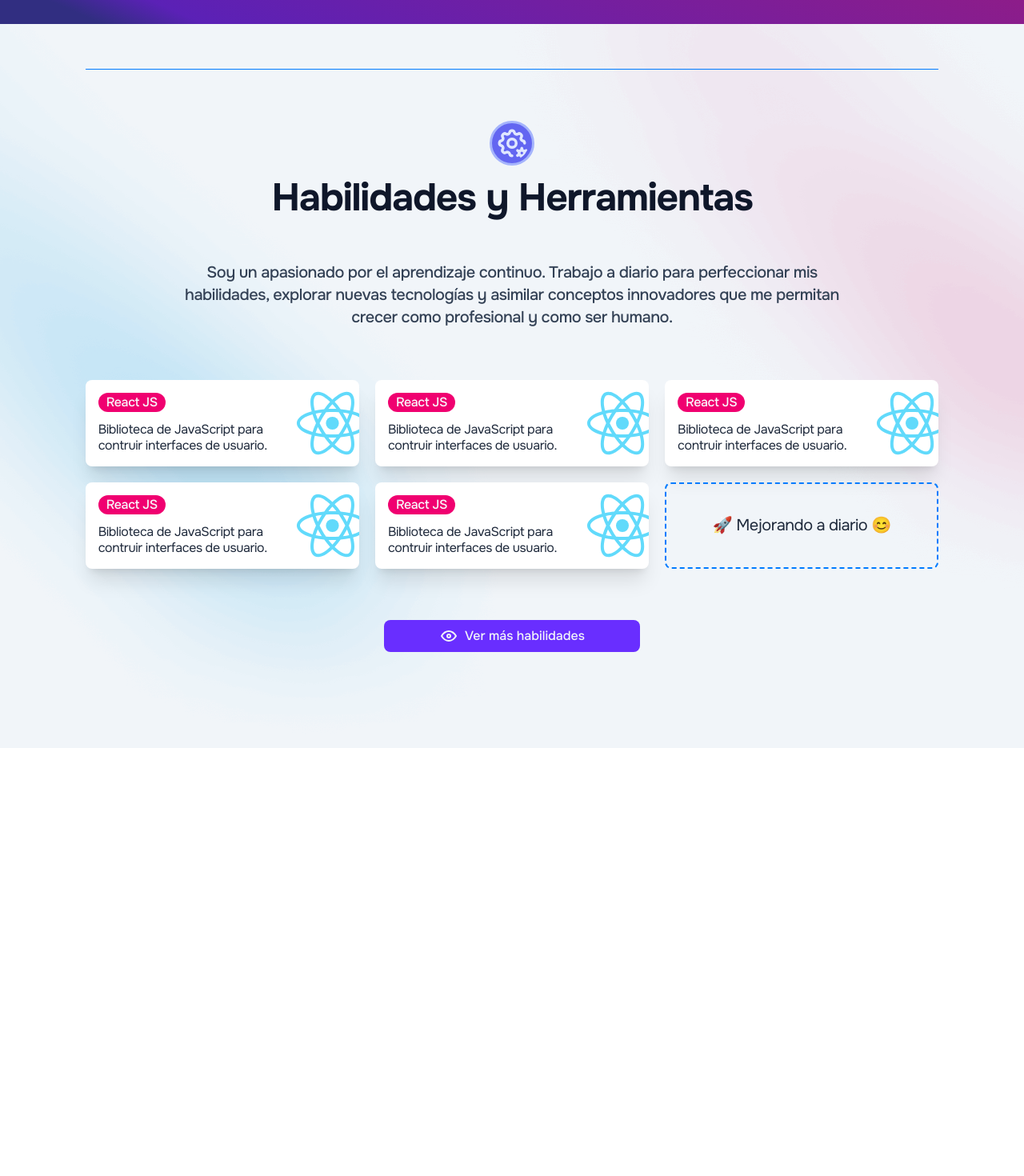
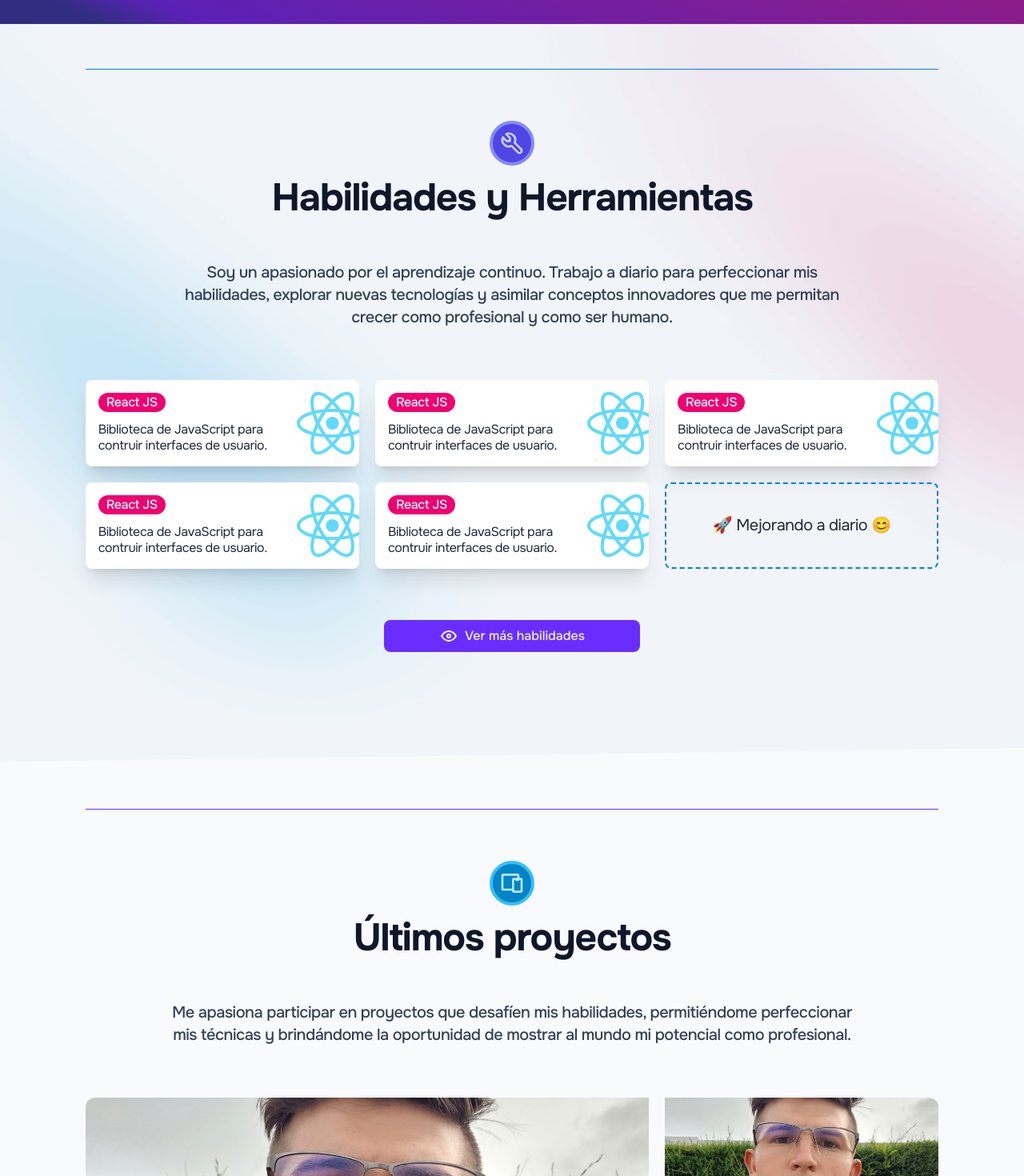
Before and after one commit to SebasDeveloper1/sebasdeveloperweb, a Next.js app: page / in a window 1280 px wide. Shown: the part 1330-2800 px from the top of the page at 80% size. Before the commit the page ends 2265 px from the top, so only its background shows below. Built offline with nearby package versions, Linux system fonts and the light colour scheme.

Commit message:
:construction: Add Projects section

```diff
--- a/app/page.tsx
+++ b/app/page.tsx
@@ -1,12 +1,14 @@
 import { Hero } from '@/app/ui/components/Home/Hero';
 import { AboutMe } from '@/app/ui/components/Home/AboutMe';
-import { Tools } from './ui/components/Home/Tools';
+import { Tools } from '@/app/ui/components/Home/Tools';
+import { Projects } from '@/app/ui/components/Home/Projects';
 export default function Home(): JSX.Element {
   return (
     <main>
       <Hero />
       <AboutMe />
       <Tools />
+      <Projects />
     </main>
   );
 }
--- a/app/ui/components/Home/AboutMe/AboutMe.tsx
+++ b/app/ui/components/Home/AboutMe/AboutMe.tsx
@@ -23,9 +23,10 @@ export function AboutMe(): JSX.Element {
         </figure>
         <section className="order-2 md:order-1 w-full">
           <div className="flex flex-col justify-center items-start gap-4 w-full mb-8">
+            <div className="flex justify-center items-center w-14 aspect-square p-1 rounded-full border-4 border-pink-400 bg-pink-600 text-pink-200">
               <svg
                 xmlns="http://www.w3.org/2000/svg"
-              className="icon icon-tabler icon-tabler-user-code w-14 aspect-square p-1 rounded-full border-[3px] border-pink-300 bg-pink-500 text-pink-50"
+                className="icon icon-tabler icon-tabler-user-code w-4/5"
                 viewBox="0 0 24 24"
                 strokeWidth={2}
                 stroke="currentColor"
@@ -39,6 +40,7 @@ export function AboutMe(): JSX.Element {
                 <path d="M20 21l2 -2l-2 -2" />
                 <path d="M17 17l-2 2l2 2" />
               </svg>
+            </div>
             <h2 className="w-full max-w-prose heading-2 text-white font-bold">
               Sobre mí
             </h2>
--- /dev/null
+++ b/app/ui/components/Home/Projects/ProjectCard/index.ts
@@ -0,0 +1 @@
+export { ProjectCard } from './ProjectCard';
--- /dev/null
+++ b/app/ui/components/Home/Projects/ProjectList/ProjectList.tsx
@@ -0,0 +1,56 @@
+import { ProjectCard } from '../ProjectCard';
+
+const getConditionalClasses = (index: number) => {
+  switch (index) {
+    case 0:
+      return 'md:col-span-2 md:row-span-2 w-full aspect-video';
+    case 1:
+      return 'md:col-start-3';
+    case 2:
+      return 'md:col-start-3 md:row-start-2';
+    case 3:
+      return 'md:row-start-3';
+    case 4:
+      return 'md:col-start-1 md:row-start-4';
+    case 5:
+      return 'md:col-span-2 md:row-span-2 md:col-start-2 md:row-start-3';
+    default:
+      return '';
+  }
+};
+export function ProjectList() {
+  return (
+    <section className="flex flex-col justify-center items-center gap-16 w-full">
+      <ul className="overflow-hidden w-full rounded-xl grid grid-cols-1 md:grid-cols-3 grid-rows-6 md:grid-rows-4 gap-5">
+        {Array.from({ length: 6 }).map((_, index) => (
+          <li key={index} className={getConditionalClasses(index)}>
+            <ProjectCard />
+          </li>
+        ))}
+      </ul>
+      <button
+        type="button"
+        className="w-full md:max-w-xs button-secondary padding-button"
+        // onClick={}
+      >
+        <svg
+          xmlns="http://www.w3.org/2000/svg"
+          width={24}
+          height={24}
+          viewBox="0 0 24 24"
+          fill="none"
+          stroke="currentColor"
+          strokeWidth={2}
+          strokeLinecap="round"
+          strokeLinejoin="round"
+          className="icon icon-tabler icons-tabler-outline icon-tabler-eye"
+        >
+          <path stroke="none" d="M0 0h24v24H0z" fill="none" />
+          <path d="M10 12a2 2 0 1 0 4 0a2 2 0 0 0 -4 0" />
+          <path d="M21 12c-2.4 4 -5.4 6 -9 6c-3.6 0 -6.6 -2 -9 -6c2.4 -4 5.4 -6 9 -6c3.6 0 6.6 2 9 6" />
+        </svg>
+        Ver más proyectos
+      </button>
+    </section>
+  );
+}
--- /dev/null
+++ b/app/ui/components/Home/Projects/ProjectList/index.ts
@@ -0,0 +1 @@
+export { ProjectList } from './ProjectList';
--- /dev/null
+++ b/app/ui/components/Home/Projects/Projects.tsx
@@ -0,0 +1,45 @@
+import { ProjectList } from './ProjectList';
+
+export function Projects() {
+  return (
+    <section className="bg-light-50 dark:bg-dark-900">
+      <div className="flex justify-center items-center w-full py-14">
+        <div className="w-11/12 lg:w-10/12 py-8 md:py-16 border-t border-secondary-500">
+          <article className="flex flex-col justify-center items-center gap-16">
+            <div className="flex flex-col justify-center items-center gap-6 w-full text-center">
+              <div className="flex flex-col justify-center items-center gap-4 w-full mb-8">
+                <div className="flex justify-center items-center w-14 aspect-square p-1 rounded-full border-4 border-sky-400 bg-sky-600 text-sky-200">
+                  <svg
+                    xmlns="http://www.w3.org/2000/svg"
+                    viewBox="0 0 24 24"
+                    fill="none"
+                    stroke="currentColor"
+                    strokeWidth={2}
+                    strokeLinecap="round"
+                    strokeLinejoin="round"
+                    className="icon icon-tabler icons-tabler-outline icon-tabler-devices w-4/5"
+                  >
+                    <path stroke="none" d="M0 0h24v24H0z" fill="none" />
+                    <path d="M13 9a1 1 0 0 1 1 -1h6a1 1 0 0 1 1 1v10a1 1 0 0 1 -1 1h-6a1 1 0 0 1 -1 -1v-10z" />
+                    <path d="M18 8v-3a1 1 0 0 0 -1 -1h-13a1 1 0 0 0 -1 1v12a1 1 0 0 0 1 1h9" />
+                    <path d="M16 9h2" />
+                  </svg>
+                </div>
+                <h2 className="heading-2 w-full font-bold text-dark-900 dark:text-light-50">
+                  Últimos proyectos
+                </h2>
+              </div>
+              <p className="paragraph-xl max-w-prose font-medium text-dark-700 dark:text-light-400">
+                Me apasiona participar en proyectos que desafíen mis
+                habilidades, permitiéndome perfeccionar mis técnicas y
+                brindándome la oportunidad de mostrar al mundo mi potencial como
+                profesional.
+              </p>
+            </div>
+            <ProjectList />
+          </article>
+        </div>
+      </div>
+    </section>
+  );
+}
--- /dev/null
+++ b/app/ui/components/Home/Projects/index.ts
@@ -0,0 +1 @@
+export { Projects } from './Projects';
--- a/app/ui/components/Home/Tools/ToolList/ToolList.tsx
+++ b/app/ui/components/Home/Tools/ToolList/ToolList.tsx
@@ -77,7 +77,7 @@ export function ToolList(): JSX.Element {
       </ul>
       <button
         type="button"
-        className="w-full max-w-xs button-secondary padding-button"
+        className="w-full md:max-w-xs button-secondary padding-button"
         onClick={toggleShowAll}
       >
         {showAll ? (
--- a/app/ui/components/Home/Tools/Tools.tsx
+++ b/app/ui/components/Home/Tools/Tools.tsx
@@ -8,6 +8,7 @@ export function Tools(): JSX.Element {
           <article className="flex flex-col justify-center items-center gap-16">
             <div className="flex flex-col justify-center items-center gap-6 w-full text-center">
               <div className="flex flex-col justify-center items-center gap-4 w-full mb-8">
+                <div className="flex justify-center items-center w-14 aspect-square p-1 rounded-full border-4 border-indigo-400 bg-indigo-600 text-indigo-200">
                   <svg
                     xmlns="http://www.w3.org/2000/svg"
                     viewBox="0 0 24 24"
@@ -16,19 +17,12 @@ export function Tools(): JSX.Element {
                     strokeWidth={2}
                     strokeLinecap="round"
                     strokeLinejoin="round"
-                  className="icon icon-tabler icons-tabler-outline icon-tabler-settings-cog w-14 aspect-square p-1 rounded-full border-[3px] border-indigo-300 bg-indigo-500 text-indigo-100"
+                    className="icon icon-tabler icons-tabler-outline icon-tabler-tool w-4/5"
                   >
                     <path stroke="none" d="M0 0h24v24H0z" fill="none" />
-                  <path d="M12.003 21c-.732 .001 -1.465 -.438 -1.678 -1.317a1.724 1.724 0 0 0 -2.573 -1.066c-1.543 .94 -3.31 -.826 -2.37 -2.37a1.724 1.724 0 0 0 -1.065 -2.572c-1.756 -.426 -1.756 -2.924 0 -3.35a1.724 1.724 0 0 0 1.066 -2.573c-.94 -1.543 .826 -3.31 2.37 -2.37c1 .608 2.296 .07 2.572 -1.065c.426 -1.756 2.924 -1.756 3.35 0a1.724 1.724 0 0 0 2.573 1.066c1.543 -.94 3.31 .826 2.37 2.37a1.724 1.724 0 0 0 1.065 2.572c.886 .215 1.325 .957 1.318 1.694" />
-                  <path d="M9 12a3 3 0 1 0 6 0a3 3 0 0 0 -6 0" />
-                  <path d="M19.001 19m-2 0a2 2 0 1 0 4 0a2 2 0 1 0 -4 0" />
-                  <path d="M19.001 15.5v1.5" />
-                  <path d="M19.001 21v1.5" />
-                  <path d="M22.032 17.25l-1.299 .75" />
-                  <path d="M17.27 20l-1.3 .75" />
-                  <path d="M15.97 17.25l1.3 .75" />
-                  <path d="M20.733 20l1.3 .75" />
+                    <path d="M7 10h3v-3l-3.5 -3.5a6 6 0 0 1 8 8l6 6a2 2 0 0 1 -3 3l-6 -6a6 6 0 0 1 -8 -8l3.5 3.5" />
                   </svg>
+                </div>
                 <h2 className="heading-2 w-full font-bold text-dark-900 dark:text-light-50">
                   Habilidades y Herramientas
                 </h2>
@@ -44,6 +38,20 @@ export function Tools(): JSX.Element {
           </article>
         </div>
       </div>
+      <div className="overflow-hidden">
+        <svg
+          preserveAspectRatio="none"
+          viewBox="0 0 1200 120"
+          fill="currentColor"
+          xmlns="http://www.w3.org/2000/svg"
+          className="text-light-50 dark:text-dark-900 w-full h-5"
+          style={{
+            transform: 'rotate(180deg) scaleX(-1)',
+          }}
+        >
+          <path d="M1200 120L0 16.48V0h1200v120z" />
+        </svg>
+      </div>
     </section>
   );
 }
--- a/tailwind.config.ts
+++ b/tailwind.config.ts
@@ -181,6 +181,7 @@ const config: Config = {
       },
       backgroundImage: {
         bgSection1: "url('../../public/assets/bgSection1.png')",
+        blurCyan: "url('../../public/assets/blurCyan.webp')",
       },
     },
   },
```
Also changed, not shown: app/ui/components/Home/Projects/ProjectCard/ProjectCard.tsx (added, +45 -0 lines), public/assets/blurCyan.webp (added). Lines whose indentation alone changed are shown as unchanged.
